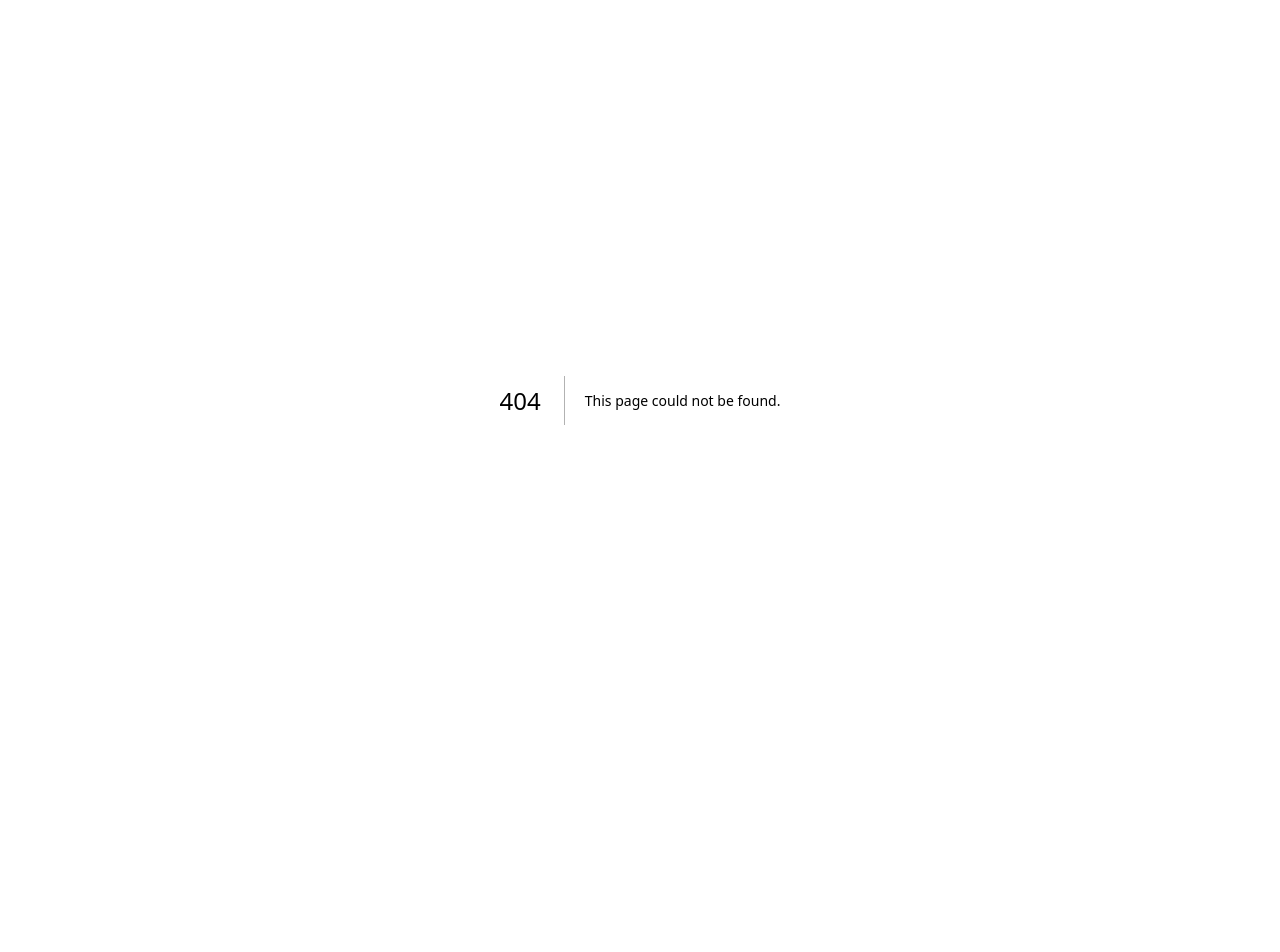
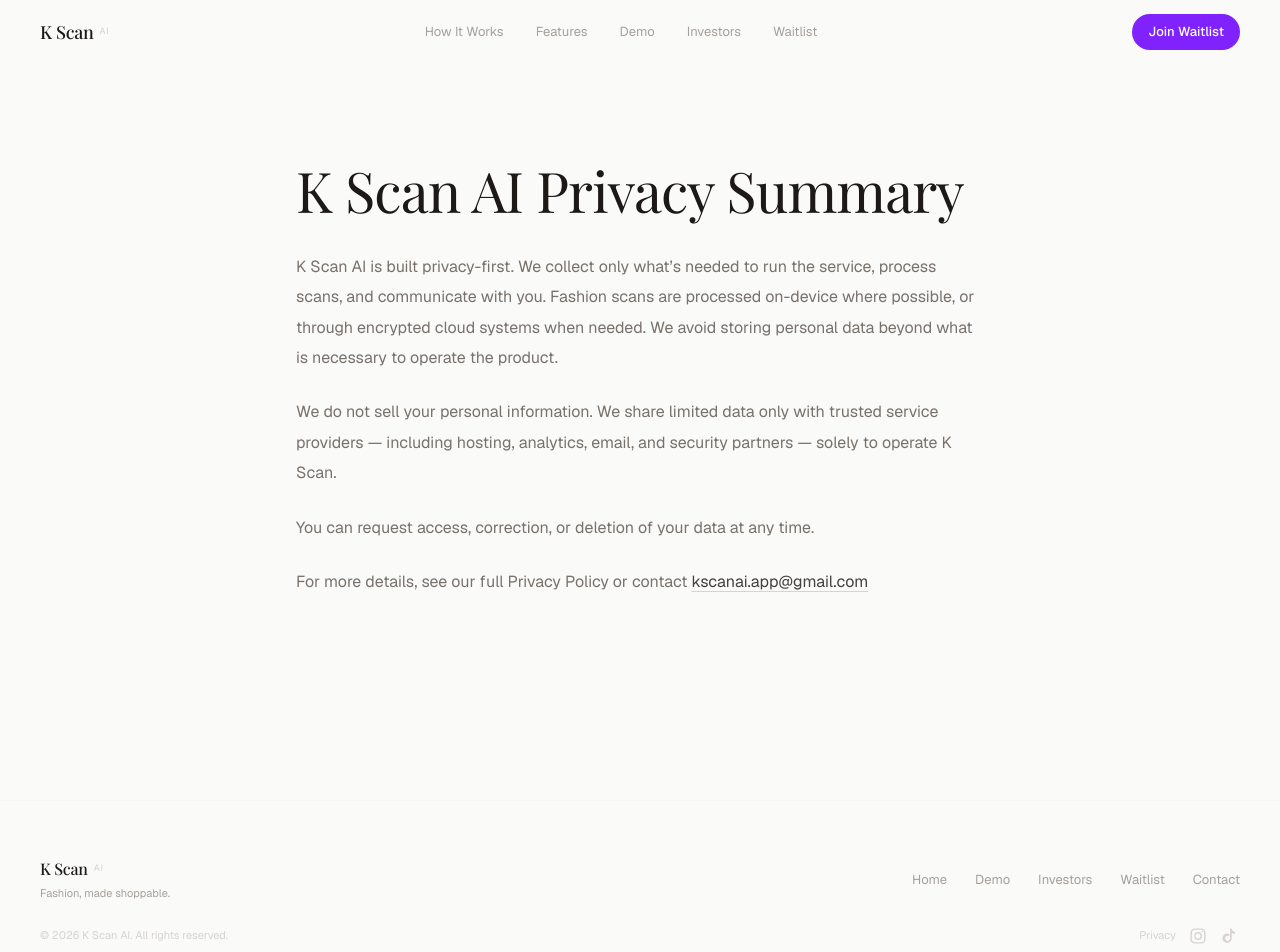
Before and after one commit to kscanaiapp/kscan-website, a Next.js app: page /privacy in a window 1280 px wide. Before the commit this address had no page. Shown: the top 952 px of the page. Before the commit the page ends 800 px from the top, so only its background shows below. Built offline with nearby package versions, Linux system fonts and the light colour scheme.

Commit message:
Add global privacy summary page and footer link

```diff
--- a/app/demo/page.tsx
+++ b/app/demo/page.tsx
@@ -2,7 +2,6 @@
 import Image from "next/image";
 import Link from "next/link";
 import { DemoEnvironmentSwitcher } from "@/components/DemoEnvironmentSwitcher";
-import { SiteFooter } from "@/components/ui/SiteFooter";
 import { SiteNav } from "@/components/ui/SiteNav";
 
 export default function DemoPage() {
@@ -107,15 +106,6 @@
           </section>
         </div>
       </section>
-
-      <SiteFooter
-        links={[
-          { href: "/", label: "Home" },
-          { href: "/demo", label: "Demo" },
-          { href: "/investors", label: "Investors" },
-          { href: "/#waitlist", label: "Waitlist" },
-        ]}
-      />
     </main>
   );
 }
--- a/app/investors/page.tsx
+++ b/app/investors/page.tsx
@@ -3,7 +3,6 @@
 import Image from "next/image";
 import Link from "next/link";
 import { FormEvent, Fragment, useEffect, useState } from "react";
-import { SiteFooter } from "@/components/ui/SiteFooter";
 import { SiteNav } from "@/components/ui/SiteNav";
 import { SectionShell } from "@/components/ui/SectionShell";
 
@@ -699,15 +698,6 @@
           </div>
         </div>
       </section>
-
-      <SiteFooter
-        links={[
-          { href: "/", label: "Home" },
-          { href: "/demo", label: "Demo" },
-          { href: "/investors", label: "Investors" },
-          { href: "/#waitlist", label: "Waitlist" },
-        ]}
-      />
     </main>
   );
 }
--- a/app/layout.tsx
+++ b/app/layout.tsx
@@ -1,5 +1,6 @@
 import type { Metadata, Viewport } from "next";
 import { Geist, Playfair_Display } from "next/font/google";
+import { SiteFooter } from "@/components/ui/SiteFooter";
 import "./globals.css";
 
 const geistSans = Geist({
@@ -57,7 +58,10 @@
 }>) {
   return (
     <html lang="en" className={`${geistSans.variable} ${playfair.variable}`}>
-      <body className="antialiased">{children}</body>
+      <body className="antialiased">
+        {children}
+        <SiteFooter />
+      </body>
     </html>
   );
 }
--- a/app/page.tsx
+++ b/app/page.tsx
@@ -2,7 +2,6 @@
 
 import Image from "next/image";
 import { useEffect, useRef, useState } from "react";
-import { SiteFooter } from "@/components/ui/SiteFooter";
 import { SiteNav } from "@/components/ui/SiteNav";
 import StyleParseHero from "@/components/StyleParseHero";
 import {
@@ -1084,15 +1083,6 @@
           </FadeUp>
         </div>
       </section>
-
-      <SiteFooter
-        links={[
-          { href: "#how-it-works", label: "How It Works" },
-          { href: "#features", label: "Features" },
-          { href: "#waitlist", label: "Waitlist" },
-          { href: "mailto:hello@kscan.ai", label: "Contact" },
-        ]}
-      />
     </div>
   );
 }
--- /dev/null
+++ b/app/privacy/page.tsx
@@ -0,0 +1,40 @@
+import { SiteNav } from "@/components/ui/SiteNav";
+
+export default function PrivacyPage() {
+  return (
+    <main className="min-h-screen bg-[#FAFAF8]">
+      <SiteNav />
+
+      <section className="mx-auto max-w-3xl px-6 py-16 md:px-10 md:py-24">
+        <h1 className="font-display text-[38px] leading-[1.05] text-stone-900 sm:text-[46px] md:text-[56px]">
+          K Scan AI Privacy Summary
+        </h1>
+
+        <div className="mt-8 space-y-6 text-[15px] leading-[1.9] text-stone-500 md:text-[16px]">
+          <p>
+            K Scan AI is built privacy-first. We collect only what’s needed to run the service, process scans, and
+            communicate with you. Fashion scans are processed on-device where possible, or through encrypted cloud
+            systems when needed. We avoid storing personal data beyond what is necessary to operate the product.
+          </p>
+
+          <p>
+            We do not sell your personal information. We share limited data only with trusted service providers —
+            including hosting, analytics, email, and security partners — solely to operate K Scan.
+          </p>
+
+          <p>You can request access, correction, or deletion of your data at any time.</p>
+
+          <p>
+            For more details, see our full Privacy Policy or contact{" "}
+            <a
+              href="mailto:kscanai.app@gmail.com"
+              className="text-stone-700 underline decoration-stone-300 underline-offset-4 transition-colors hover:text-stone-900 hover:decoration-stone-500"
+            >
+              kscanai.app@gmail.com
+            </a>
+          </p>
+        </div>
+      </section>
+    </main>
+  );
+}
--- a/components/ui/SiteFooter.tsx
+++ b/components/ui/SiteFooter.tsx
@@ -8,10 +8,18 @@
 };
 
 type SiteFooterProps = {
-  links: FooterLink[];
+  links?: FooterLink[];
 };
 
-export function SiteFooter({ links }: SiteFooterProps) {
+const defaultFooterLinks: FooterLink[] = [
+  { href: "/", label: "Home" },
+  { href: "/demo", label: "Demo" },
+  { href: "/investors", label: "Investors" },
+  { href: "/#waitlist", label: "Waitlist" },
+  { href: "mailto:hello@kscan.ai", label: "Contact" },
+];
+
+export function SiteFooter({ links = defaultFooterLinks }: SiteFooterProps) {
   return (
     <footer className="border-t border-stone-100 bg-[#FAFAF8] py-12 md:py-14">
       <div className="mx-auto max-w-7xl px-6 md:px-10">
@@ -56,6 +64,12 @@
         <div className="mt-8 flex flex-col items-center gap-3 text-[11px] text-stone-300 md:mt-6 md:flex-row md:justify-between">
           <p className="text-center md:text-left">© 2026 K Scan AI. All rights reserved.</p>
           <div className="flex items-center gap-3">
+            <Link
+              href="/privacy"
+              className="-my-3 flex h-11 items-center justify-center text-[11px] transition-colors hover:text-stone-500 focus:outline-none focus-visible:text-stone-500"
+            >
+              Privacy
+            </Link>
             <a
               href="https://www.instagram.com/KScan_app"
               target="_blank"
```
Also changed, not shown: 1 other file (tests, documents, lock files or other folders).
